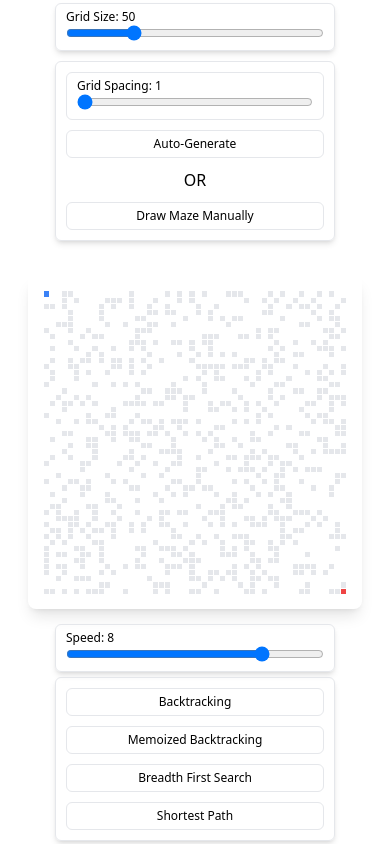
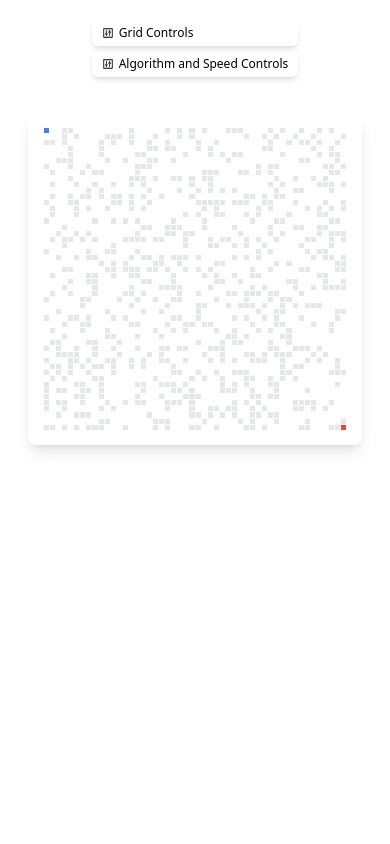
Before and after one commit to SamirKaushik/Grid-Based-Pathfinding-Visualization, a React (Create React App) app: page / in a window 390 px wide. Built offline with nearby package versions, Linux system fonts and the light colour scheme.

Commit message:
Mobile Version Added

```diff
--- a/src/App.js
+++ b/src/App.js
@@ -2,8 +2,8 @@
 import { useEffect, useRef, useState } from "react";
 import { ToastContainer, toast } from 'react-toastify';
 import 'react-toastify/dist/ReactToastify.css';
-import { FaStop } from "react-icons/fa";
-import { AiOutlineClear } from "react-icons/ai"
+import { FaCross, FaEye, FaList, FaStop } from "react-icons/fa";
+import { AiFillCloseCircle, AiFillControl, AiOutlineClear, AiOutlineControl } from "react-icons/ai"
 class Queue {
   constructor() {
     this.items = {};
@@ -49,12 +49,18 @@ function App() {
   const [cellSizeRef, setCellSizeRef] = useState("vw")
   const [gridSpacing, setgridSpacing] = useState(1);
   const [mazeCreation, setMazeCreation] = useState(false)
+  const [mobileView, setMobileView] = useState(false);
+  const [popup, setPopup] = useState(null)
   // const [coords, setCoords] = useState({
   //   start: { x: 0, y: 0 },
   //   end: { x: n - 1, y: n - 1 }
   // })
 
   useEffect(() => {
+    if (window.innerWidth < 600) {
+      setMobileView(true)
+    }
+    else setMobileView(false)
     if (window.innerWidth < 800) {
       setCellSizeRef("vh")
     }
@@ -329,6 +335,7 @@ function App() {
   }
 
   const selectAlgorithm = async (type) => {
+    setPopup(null)
     await clearPath()
     cancelToken.current = false; // Reset the cancel token.
     switch (type) {
@@ -357,6 +364,87 @@ function App() {
     setProcessing(false)
   }
 
+  const GridControls = () => {
+    return <div style={processing || mazeCreation ? { opacity: 0.2 } : { opacity: 1 }} className="flex flex-col gap-[10px] transition flex-grow min-w-[80%] md:min-w-fit md:max-w-1/4" >
+      <div className={`rounded-md shadow-md border px-[10px] text-xs md:text-sm py-[5px] w-full`}>
+        <div>Grid Size: {n}</div>
+        <input
+          disabled={processing || mazeCreation}
+          type="range" min={1} max={200} step={1} value={n} onChange={(e) => { setN(e.target.value) }} className="outline-none w-full" name="Size" id="" />
+      </div>
+      <div className="rounded-md shadow-md border p-[10px] flex flex-col gap-[10px]">
+        <div className={`rounded-md border px-[10px] text-xs md:text-sm py-[5px] w-full`}>
+          <div>Grid Spacing: {gridSpacing}</div>
+          <input
+            disabled={processing || mazeCreation}
+            type="range" min={1} max={10} step={1} value={gridSpacing} onChange={(e) => { setgridSpacing(e.target.value) }} className="outline-none w-full" name="Density" id="" />
+        </div>
+        <button
+          onClick={() => {
+            generateGrid()
+            setCellSize(30 / n)
+            setPopup(null)
+          }}
+          className={`rounded-md border px-[10px] py-[5px] text-xs md:text-sm`}
+          disabled={processing || mazeCreation}
+        >Auto-Generate
+        </button>
+
+        <div className="text-center">
+          OR
+        </div>
+        <button
+          onClick={() => {
+            clearGrid()
+            setCellSize(30 / n)
+            setMazeCreation(true)
+            setPopup(null)
+          }}
+          className={`rounded-md border px-[10px] py-[5px] text-xs md:text-sm`}
+          disabled={processing || mazeCreation}
+        >Draw Maze Manually
+        </button>
+      </div>
+    </div>
+  }
+
+  const AlgoAndSpeedControls = () => {
+    return <div style={processing || mazeCreation ? { opacity: 0.2 } : { opacity: 1 }} className="flex flex-col gap-[5px] md:gap-[10px] transition flex-grow min-w-[80%] md:min-w-fit md:max-w-1/4">
+      <div className={`rounded-md shadow-md border px-[10px] text-xs md:text-sm py-[5px]`}>
+        <div>Speed: {speed}</div>
+        <input
+          disabled={processing || mazeCreation}
+          type="range" min={1} max={10} step={1} value={speed} onChange={(e) => { setSpeed(e.target.value) }} className="outline-none w-full" name="Size" id="" />
+      </div>
+      <div className="flex flex-col gap-[10px] shadow-md border rounded-md p-[10px]">
+        <button onClick={async () => {
+          setProcessing(1)
+        }} className="rounded-md border px-[10px] py-[5px] text-xs md:text-sm"
+          disabled={processing || mazeCreation}
+          title="Traverses all possible paths"
+        >Backtracking</button>
+        <button onClick={async () => {
+          setProcessing(2)
+        }} className="rounded-md border px-[10px] py-[5px] text-xs md:text-sm"
+          disabled={processing || mazeCreation}
+          title="Won't enter a blocked path again because of memoization"
+        >Memoized Backtracking</button>
+        <button onClick={async () => {
+          setProcessing(3)
+        }} className="rounded-md border px-[10px] py-[5px] text-xs md:text-sm"
+          disabled={processing || mazeCreation}
+          title="Visually shows BFS with a flood-filling like effect"
+        >Breadth First Search</button>
+        <button onClick={async () => {
+          setProcessing(4)
+        }} className="rounded-md border px-[10px] py-[5px] text-xs md:text-sm"
+          disabled={processing || mazeCreation}
+          title="Using BFS, we find out the shortest path"
+        >Shortest Path</button>
+      </div>
+    </div>
+  }
+
   useEffect(() => {
     generateGrid()
     setCellSize(30 / n)
@@ -375,48 +463,15 @@ function App() {
   }, [processing])
   if (!grid) return <></>
   return (
-    <div className="w-[100vw] h-[100vh] flex items-center justify-center overflow-hidden">
+    <div className="w-[100vw] h-[100vh] flex md:items-center justify-center overflow-x-hidden">
       <ToastContainer autoClose={3500} />
       <div className="flex md:flex-row flex-col items-center w-full md:px-[50px] md:gap-[50px] gap-[15px] p-[20px]">
-        <div style={processing || mazeCreation ? { opacity: 0.2 } : { opacity: 1 }} className="flex flex-col gap-[10px] transition flex-grow min-w-[80%] md:min-w-fit md:max-w-1/4" >
-          <div className={`rounded-md shadow-md border px-[10px] text-xs md:text-sm py-[5px] w-full`}>
-            <div>Grid Size: {n}</div>
-            <input
-              disabled={processing || mazeCreation}
-              type="range" min={1} max={200} step={1} value={n} onChange={(e) => { setN(e.target.value) }} className="outline-none w-full" name="Size" id="" />
+        {mobileView ?
+          <div className="max-w-fit mx-auto">
+            <div onClick={() => { setPopup(1) }} className="flex items-center text-xs gap-[5px] rounded-md shadow-md px-[10px] mb-[5px] py-[5px]"><AiOutlineControl /> Grid Controls</div>
+            <div onClick={() => { setPopup(2) }} className="flex items-center text-xs gap-[5px] rounded-md shadow-md px-[10px] py-[5px]"><AiOutlineControl /> Algorithm and Speed Controls</div>
           </div>
-          <div className="rounded-md shadow-md border p-[10px] flex flex-col gap-[10px]">
-            <div className={`rounded-md border px-[10px] text-xs md:text-sm py-[5px] w-full`}>
-              <div>Grid Spacing: {gridSpacing}</div>
-              <input
-                disabled={processing || mazeCreation}
-                type="range" min={1} max={10} step={1} value={gridSpacing} onChange={(e) => { setgridSpacing(e.target.value) }} className="outline-none w-full" name="Density" id="" />
-            </div>
-            <button
-              onClick={() => {
-                generateGrid()
-                setCellSize(30 / n)
-              }}
-              className={`rounded-md border px-[10px] py-[5px] text-xs md:text-sm`}
-              disabled={processing || mazeCreation}
-            >Auto-Generate
-            </button>
-
-            <div className="text-center">
-              OR
-            </div>
-            <button
-              onClick={() => {
-                clearGrid()
-                setCellSize(30 / n)
-                setMazeCreation(true)
-              }}
-              className={`rounded-md border px-[10px] py-[5px] text-xs md:text-sm`}
-              disabled={processing || mazeCreation}
-            >Draw Maze Manually
-            </button>
-          </div>
-        </div>
+          : GridControls()}
         <div className="min-w-fit transition">
           <div className="flex items-center gap-[5px]">
             <button style={!(processing || mazeCreation) ? { opacity: 0 } : { opacity: 1 }} onClick={() => { cancelToken.current = true; setMazeCreation(false) }} className="flex items-center mx-auto gap-[5px] text-sm justify-center hover:text-red-500 transition"><FaStop /> Stop</button>
@@ -472,41 +527,27 @@ function App() {
             }
           </div>
         </div>
-        <div style={processing || mazeCreation ? { opacity: 0.2 } : { opacity: 1 }} className="flex flex-col gap-[5px] md:gap-[10px] transition flex-grow min-w-[80%] md:min-w-fit md:max-w-1/4">
-          <div className={`rounded-md shadow-md border px-[10px] text-xs md:text-sm py-[5px]`}>
-            <div>Speed: {speed}</div>
-            <input
-              disabled={processing || mazeCreation}
-              type="range" min={1} max={10} step={1} value={speed} onChange={(e) => { setSpeed(e.target.value) }} className="outline-none w-full" name="Size" id="" />
-          </div>
-          <div className="flex flex-col gap-[10px] shadow-md border rounded-md p-[10px]">
-            <button onClick={async () => {
-              setProcessing(1)
-            }} className="rounded-md border px-[10px] py-[5px] text-xs md:text-sm"
-              disabled={processing || mazeCreation}
-              title="Traverses all possible paths"
-            >Backtracking</button>
-            <button onClick={async () => {
-              setProcessing(2)
-            }} className="rounded-md border px-[10px] py-[5px] text-xs md:text-sm"
-              disabled={processing || mazeCreation}
-              title="Won't enter a blocked path again because of memoization"
-            >Memoized Backtracking</button>
-            <button onClick={async () => {
-              setProcessing(3)
-            }} className="rounded-md border px-[10px] py-[5px] text-xs md:text-sm"
-              disabled={processing || mazeCreation}
-              title="Visually shows BFS with a flood-filling like effect"
-            >Breadth First Search</button>
-            <button onClick={async () => {
-              setProcessing(4)
-            }} className="rounded-md border px-[10px] py-[5px] text-xs md:text-sm"
-              disabled={processing || mazeCreation}
-              title="Using BFS, we find out the shortest path"
-            >Shortest Path</button>
+        {mobileView ? "" : AlgoAndSpeedControls()}
+      </div>
+      {popup && <div className="bg-[rgba(0,0,0,0.5)] flex justify-center items-center fixed bottom-0 z-20 w-full h-full">
+        <div className="flex flex-col w-[85%] items-end gap-[10px] justify-center popup">
+          <div className="text-white"><AiFillCloseCircle onClick={() => {
+            setPopup(null)
+          }} /></div>
+          <div className="bg-white w-full rounded-md">
+            {
+              popup === 1
+              &&
+              GridControls()
+            }
+            {
+              popup === 2
+              &&
+              AlgoAndSpeedControls()
+            }
           </div>
         </div>
-      </div>
+      </div>}
     </div>
   );
 }
--- a/src/index.css
+++ b/src/index.css
@@ -6,3 +6,14 @@
 .transition{
     transition: all 0.3s ease-in-out;
 }
+.popup{
+    animation: popup 0.5s ease-in-out forwards;
+}
+@keyframes popup {
+    from{
+        transform: translateY(30px);
+    }
+    to{
+        transform: translateY(0);
+    }
+}
```
